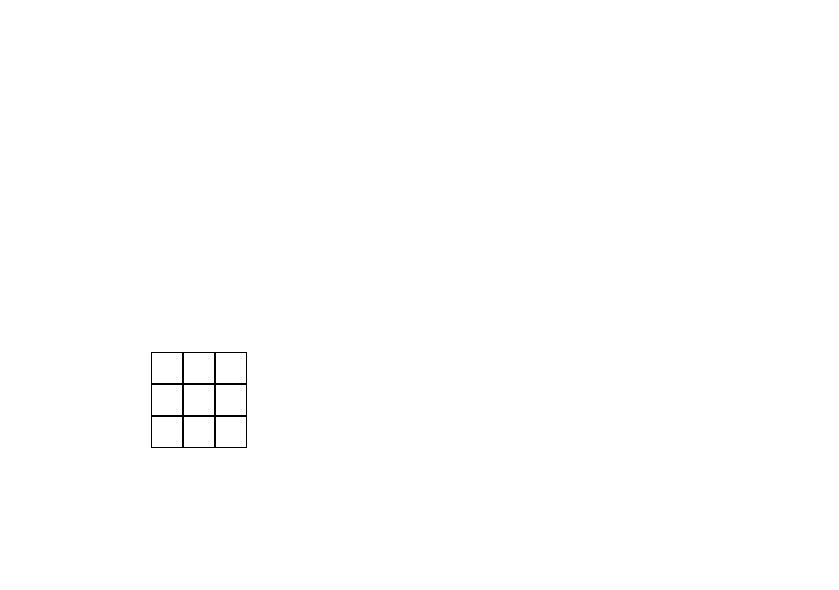
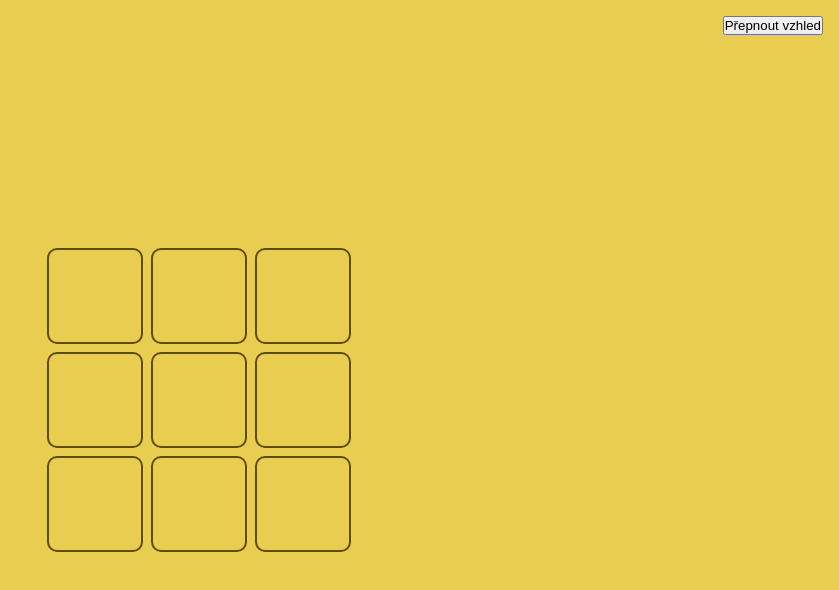
Before and after one commit to jakubpejcha/tic-tac-toe-v2, a React (Create React App) app: page / in a window 1280 px wide. Shown: the top 590 px of the page, without its empty margins (441-1280 px from the left). Built offline with nearby package versions, Linux system fonts and the light colour scheme.

Commit message:
Adding themes.

```diff
--- a/public/index.html
+++ b/public/index.html
@@ -22,7 +22,7 @@
   </head>
   <body>
     <noscript>You need to enable JavaScript to run this app.</noscript>
-    <div class="main" id="root"></div>
+    <div id="root"></div>
     <div id="modalPortal"></div>
     <!--
       This HTML file is a template.
--- a/src/App.css
+++ b/src/App.css
@@ -7,14 +7,41 @@
 }
 
 :root {
-  --cell-size: 2rem;
+  --cell-size: 6rem; /* 3 x 3 */
+  --cell-size-10: 3rem;
+
+  --color-background: #e9cd50;
+  --color-background-grey: #a9b3b5;
+
+  --color-player-o: #53b5b0;
+  --color-player-x: #e56b7a;
+  --color-player: #eee;
+  --color-player-grey: #a9b3b5;
+
+  --color-border-cell: #5d4c03;
+  --color-border-cell-grey: #4a5456;
+  --color-border-cell-border-grey: #5f696b;
 }
 
-.main {
+.app-container {
   width: 100vw;
   height: 100vh;
   display: grid;
   place-items: center;
+}
+
+.app-container--color {
+  background: var(--color-background);
+}
+
+.app-container--grey {
+  background: var(--color-background-grey);
+}
+
+.theme-toggle {
+  position: absolute;
+  top: 1rem;
+  right: 1rem;
 }
 
 .modal {
@@ -56,26 +83,54 @@
 .board_3 {
   grid-template-columns: repeat(3, var(--cell-size));
   grid-template-rows: repeat(3, var(--cell-size));
+  grid-gap: .5rem;
+}
+
+.app-container--grey .board_3 {
+  grid-gap: 1rem;
 }
 
 .board_10 {
-  grid-template-columns: repeat(10, var(--cell-size));
-  grid-template-rows: repeat(10, var(--cell-size));
+  grid-template-columns: repeat(10, var(--cell-size-10));
+  grid-template-rows: repeat(10, var(--cell-size-10));
+  grid-gap: .3rem;
 }
 
 .board__cell {
-  width: var(--cell-size);
-  height: var(--cell-size);
-  border: 1px solid #000;
   transform: scale(.3);
   opacity: 0;
   transition: transform .3s;
   position: relative;
+  border: 2px solid var(--color-border-cell);
+  border-radius: 10px;
+}
+
+.app-container--grey .board__cell {
+  border: none;
+  border-radius: 0;
+  background: var(--color-border-cell-grey);
+  box-shadow: -8px -8px 0 inset var(--color-border-cell-border-grey),
+              8px 8px 0 inset var(--color-border-cell-border-grey);
+}
+
+.board__cell--small {
+  width: var(--cell-size);
+  height: var(--cell-size);
+}
+
+.board__cell--large {
+  width: var(--cell-size-10);
+  height: var(--cell-size-10);
 }
 
 .board__cell.show {
   transform: scale(1);
   opacity: 1;
+}
+
+.app-container--color .board__cell.o {
+  background: var(--color-player-o);
+  border: transparent;
 }
 
 .board__cell.o::after {
@@ -84,10 +139,23 @@
   top: 50%;
   left: 50%;
   transform: translate(-50%, -50%);
-  border: 3px solid black;
   border-radius: 50%;
+}
+
+.board__cell--small.o::after {
   width: calc(var(--cell-size) * 0.75);
   height: calc(var(--cell-size) * 0.75);
+  border: 10px solid var(--color-player);
+}
+
+.board__cell--large.o::after {
+  width: calc(var(--cell-size-10) * 0.75);
+  height: calc(var(--cell-size-10) * 0.75);
+  border: 5px solid var(--color-player);
+}
+
+.app-container--grey .board__cell.o::after {
+  border-color: var(--color-player-grey);
 }
 
 .board__cell.current_o:not(.x):not(.o):hover::after {
@@ -96,10 +164,24 @@
   top: 50%;
   left: 50%;
   transform: translate(-50%, -50%);
-  border: 3px solid rgba(0, 0, 0, .5);
   border-radius: 50%;
+}
+
+.board__cell--small.current_o:not(.x):not(.o):hover::after {
   width: calc(var(--cell-size) * 0.75);
   height: calc(var(--cell-size) * 0.75);
+  border: 10px solid var(--color-border-cell);
+}
+
+.board__cell--large.current_o:not(.x):not(.o):hover::after {
+  width: calc(var(--cell-size-10) * 0.75);
+  height: calc(var(--cell-size-10) * 0.75);
+  border: 5px solid var(--color-border-cell);
+}
+
+.app-container--color .board__cell.x {
+  background: var(--color-player-x);
+  border: none;
 }
 
 .board__cell.x::after,
@@ -108,9 +190,24 @@
   position: absolute;
   top: 50%;
   left: 50%;
+  background-color: var(--color-player);
+}
+
+.app-container--grey .board__cell.x::after,
+.app-container--grey .board__cell.x::before {
+  background-color: var(--color-player-grey);
+}
+
+.board__cell--small.x::after,
+.board__cell--small.x::before  {
   width: calc(var(--cell-size) * 0.75);
-  height: 3px;
-  background-color: black;
+  height: 10px;
+}
+
+.board__cell--large.x::after,
+.board__cell--large.x::before  {
+  width: calc(var(--cell-size-10) * 0.75);
+  height: 5px;
 }
 
 .board__cell.x::before {
@@ -127,9 +224,19 @@
   position: absolute;
   top: 50%;
   left: 50%;
+  background: var(--color-border-cell);
+}
+
+.board__cell--small.current_x:not(.x):not(.o):hover::after,
+.board__cell--small.current_x:not(.x):not(.o):hover::before {
   width: calc(var(--cell-size) * 0.75);
-  height: 3px;
-  background-color: rgba(0, 0, 0, .5);
+  height: 10px;
+}
+
+.board__cell--large.current_x:not(.x):not(.o):hover::after,
+.board__cell--large.current_x:not(.x):not(.o):hover::before {
+  width: calc(var(--cell-size-10) * 0.75);
+  height: 5px;
 }
 
 .board__cell.current_x:not(.x):not(.o):hover::before {
--- a/src/App.tsx
+++ b/src/App.tsx
@@ -1,10 +1,22 @@
-import React from 'react';
+import React, { useState } from 'react';
 import './App.css';
 import Board from './Board';
 
 const App = () => {
+
+  const [themeGrey, setThemeGrey] = useState(false);
+
+  const theme = themeGrey ? 'grey' : 'color';
+
   return (
-    <Board />
+      <div className={`app-container app-container--${theme}`}>
+        <button
+          type="button"
+          className="theme-toggle"
+          onClick={() => setThemeGrey(prev => !prev)}
+        >Přepnout vzhled</button>
+        <Board />
+      </div>
   );
 };
 
--- a/src/Board.tsx
+++ b/src/Board.tsx
@@ -4,11 +4,35 @@ import { CellInterface } from './shared/interfaces';
 import { checkWinner } from './checkWinner';
 import Modal from './Modal';
 
-const BOARD_NUM_ROWS = 3;
-const DELAY = 1000 / (2 * BOARD_NUM_ROWS);
-const WIN_STREAK = BOARD_NUM_ROWS >= 5 ? 5 : BOARD_NUM_ROWS;
+interface Dimensions {
+	BOARD_NUM_ROWS: number,
+	SIZE: string,
+	DELAY: number,
+	WIN_STREAK: number
+}
+
+const getDimensions = (numRows: number): Dimensions => {
+	const dimensions = {
+		BOARD_NUM_ROWS: numRows,
+		SIZE: '',
+		DELAY: 0,
+		WIN_STREAK: 0
+	}
+
+	if (numRows === 3) dimensions.SIZE = '--small';
+	if (numRows === 10) dimensions.SIZE = '--large';
+
+	if (numRows === 3) dimensions.DELAY = 150;
+	if (numRows === 10) dimensions.DELAY = 10;
+
+	dimensions.WIN_STREAK = numRows >= 5 ? 5 : numRows;
+
+	return dimensions;
+}
 
 const Board = () => {
+
+	const dimensions = getDimensions(3);
 
 	const [isWinner, setIsWinner] = useState(false);
 
@@ -18,7 +42,7 @@ const Board = () => {
 
 	const [player, setPlayer] = useState('x');
 
-	const [cells, setCells] = useState<CellInterface[]>(Array(BOARD_NUM_ROWS * BOARD_NUM_ROWS).fill({
+	const [cells, setCells] = useState<CellInterface[]>(Array(dimensions.BOARD_NUM_ROWS * dimensions.BOARD_NUM_ROWS).fill({
 		showClassName: '',
 		takenByPlayer: '',
 	}));
@@ -40,7 +64,7 @@ const Board = () => {
 
 					return newCells;
 				});
-			}, index * 0);//DELAY
+			}, index * dimensions.DELAY);
 		});
 	};
 
@@ -72,13 +96,13 @@ const Board = () => {
 		//TEST
 		if (lastCell === -1) return; // do not run after app starts
 
-		if (checkWinner(cells, player, BOARD_NUM_ROWS, lastCell, WIN_STREAK)) {
+		if (checkWinner(cells, player, dimensions.BOARD_NUM_ROWS, lastCell, dimensions.WIN_STREAK)) {
 			setIsWinner(true);
 			return;
 		}
 
 		// check for draw
-		if (numMoves === BOARD_NUM_ROWS * BOARD_NUM_ROWS) {
+		if (numMoves === dimensions.BOARD_NUM_ROWS * dimensions.BOARD_NUM_ROWS) {
 			setIsDraw(true);
 			return;
 		};
@@ -92,7 +116,7 @@ const Board = () => {
 
 	return (
 		<>
-			<div className={`board board_${BOARD_NUM_ROWS}`}>
+			<div className={`board board_${dimensions.BOARD_NUM_ROWS}`}>
 				{cells.map((cell, pos) => (
 					<Cell
 						key={pos}
@@ -100,6 +124,7 @@ const Board = () => {
 						showClassName={cell.showClassName}
 						takenByPlayer={cell.takenByPlayer}
 						currentPlayer={` current_${player}`}
+						size={dimensions.SIZE}
 						onClickCallback={onCellClick}
 					/>
 				))}
--- a/src/Cell.tsx
+++ b/src/Cell.tsx
@@ -5,10 +5,11 @@ interface Props {
 	showClassName: string,
 	takenByPlayer: string,
 	currentPlayer: string,
+	size:string,
 	onClickCallback: (index: number) => void
 };
 
-const Cell = ({ index, showClassName, takenByPlayer, currentPlayer, onClickCallback }: Props) => {
+const Cell = ({ index, showClassName, takenByPlayer, currentPlayer, size, onClickCallback }: Props) => {
 
 	const handleOnClick = (e:React.MouseEvent<HTMLDivElement, MouseEvent>) => {
 		if (typeof e.currentTarget.dataset.index === 'undefined') return null;
@@ -18,7 +19,7 @@ const Cell = ({ index, showClassName, takenByPlayer, currentPlayer, onClickCallb
 	return (
 		<div
 			data-index={index}
-			className={`board__cell${showClassName}${currentPlayer}${takenByPlayer}`}
+			className={`board__cell board__cell${size}${showClassName}${currentPlayer}${takenByPlayer}`}
 			onClick={handleOnClick}
 		/>
 	)
```
